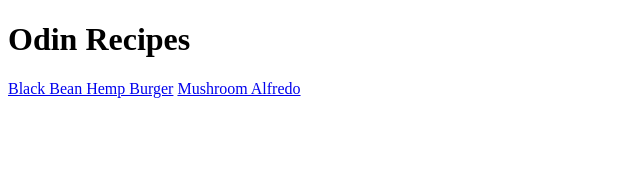
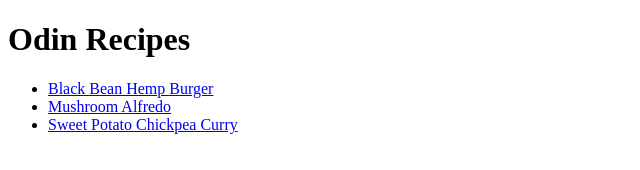
Before and after one commit to notsoJB/odin-recipes, a plain HTML site: page index.html in a window 1280 px wide. Shown: the whole page, without its empty margins (0-640 px from the left). Drawn offline with Linux system fonts and the light colour scheme.

Commit message:
Added third recipe link

```diff
--- a/index.html
+++ b/index.html
@@ -8,9 +8,12 @@
 <body>
     <h1>Odin Recipes</h1>
 
-    <a href="recipes/vegan-burger.html">Black Bean Hemp Burger</a>
+    <ul>
+    <li><a href="recipes/vegan-burger.html">Black Bean Hemp Burger</a></li>
 
-    <a href="recipes/mushroom-alfredo.html">Mushroom Alfredo</a>
+    <li><a href="recipes/mushroom-alfredo.html">Mushroom Alfredo</a></li>
 
+    <li><a href="recipes/sweet-potato-chickpea-curry.html">Sweet Potato Chickpea Curry</a></li>
+    </ul>
 </body>
 </html>
```
